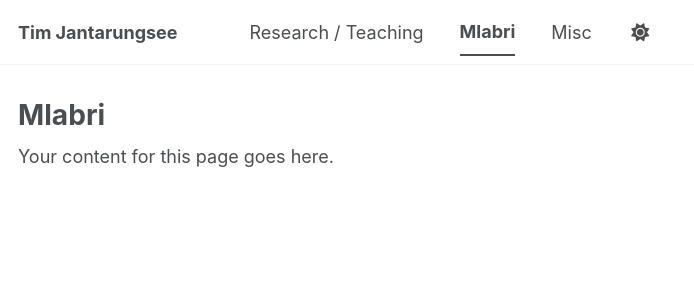
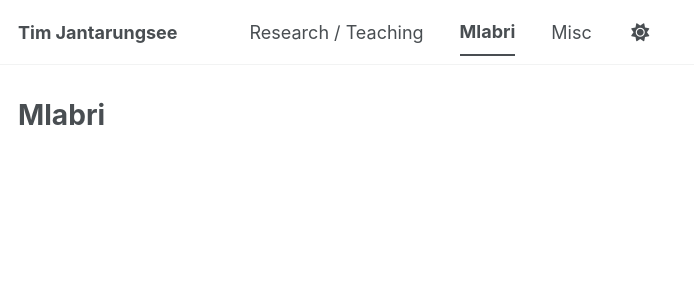
Before and after one commit to timjantarungsee/timjantarungsee.github.io, a Jekyll site: the page built from _pages/mlabri.md, in a window 1280 px wide. Shown: the top 300 px of the page, without its empty margins (0-694 px from the left). Built offline with Jekyll 4.4.1, drawn with Linux system fonts in a browser that asks for light colours; a script bundle is joined from its source files by our own code; library files that are not in the unit come from our copies.

Commit message:
Update mlabri.md

```diff
--- a/_pages/mlabri.md
+++ b/_pages/mlabri.md
@@ -3,5 +3,3 @@ permalink: /mlabri/
 title: "Mlabri"
 author_profile: false
 ---
-
-Your content for this page goes here.
```
